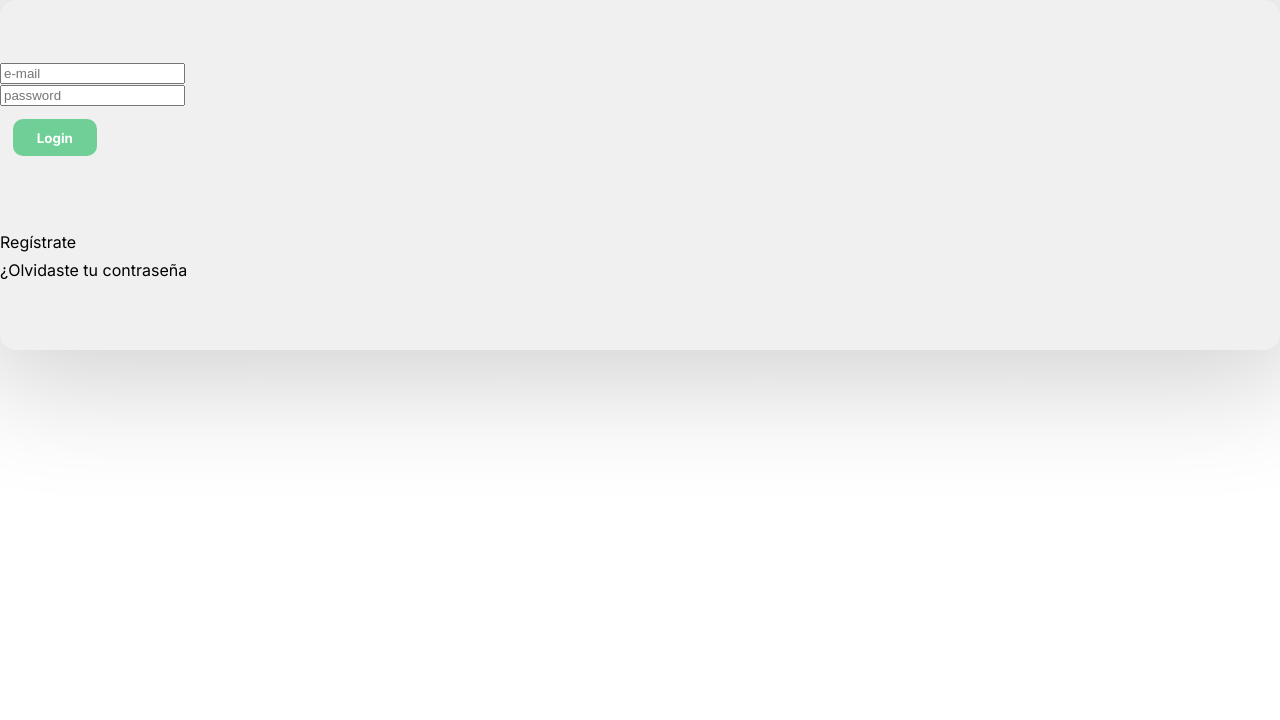
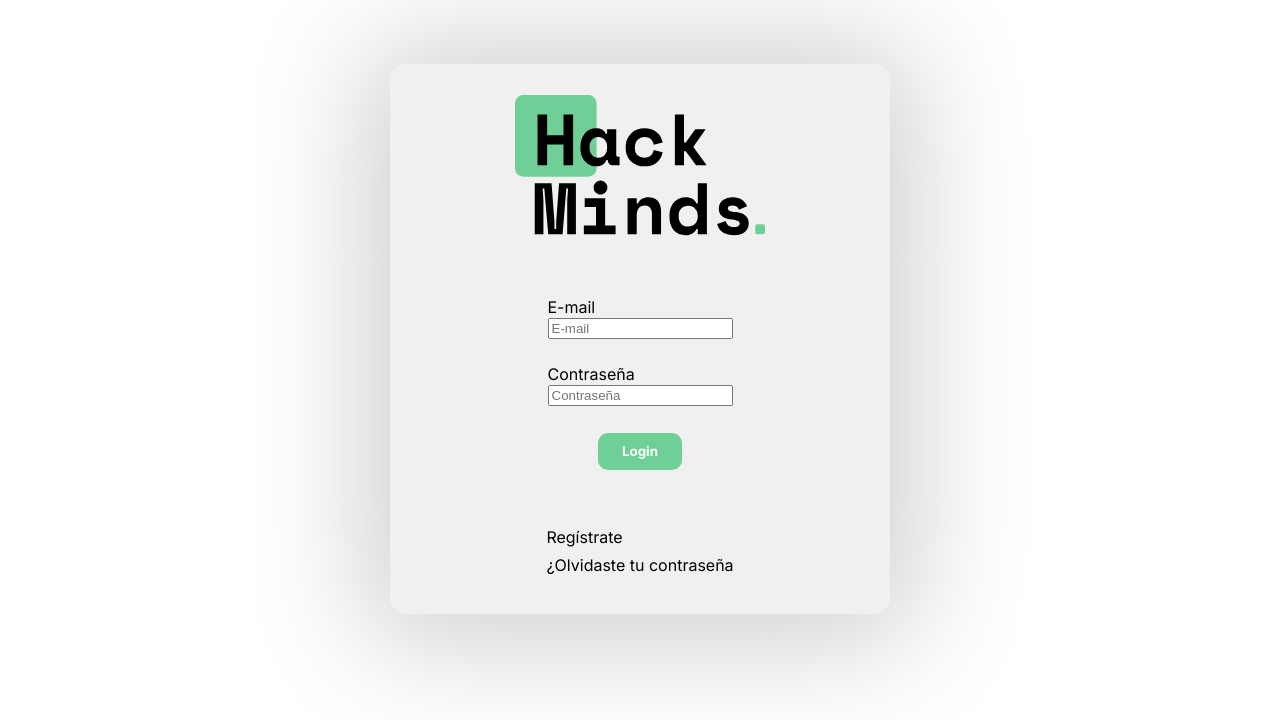
Before and after one commit to Hack-Minds/HackMinds-FE, a React app: page / in a window 1280 px wide. Shown: the top 720 px of the page. Built offline with nearby package versions, Linux system fonts and the light colour scheme.

Commit message:
Login finish

```diff
--- a/src/Components/Styles/Login.scss
+++ b/src/Components/Styles/Login.scss
@@ -1,14 +1,37 @@
 @import '../../Vars.scss';
 
 .formContainer {
+  @include container(500px);
+  margin-top: 4em;
+}
+
+.form {
   @include cards;
-  height: 350px;
+  height: 550px;
   display: flex;
   flex-direction: column;
   justify-content: space-evenly;
+  align-items: center;
+
+  label {
+    display: block;
+    margin-top: .75em;
+  }
+
+  img {
+    width: 250px;
+  }
 
   a {
     display: block;
     margin-bottom: .5em;
   }
 }
+
+form {
+  height: 225px;
+  display: flex;
+  flex-direction: column;
+  justify-content: space-evenly;
+  align-items: center;
+}
--- a/src/Pages/Login.jsx
+++ b/src/Pages/Login.jsx
@@ -2,16 +2,21 @@ import React from 'react'
 import Button from '../components/Inputs/Button'
 import '../components/Styles/Login.scss'
 
+import logo from '../assets/logo-vert.svg'
+
 function Login() {
   return (
-    <div>
-      <div className='formContainer'>
+    <div className='formContainer'>
+      <div className='form'>
+        <img src={logo} />
         <form>
           <div>
-            <input placeholder='e-mail' />
+            <label>E-mail</label>
+            <input placeholder='E-mail' />
           </div>
           <div>
-            <input placeholder='password' />
+            <label>Contraseña</label>
+            <input placeholder='Contraseña' />
           </div>
           <Button textButton='Login' />
         </form>
```
Also changed, not shown: src/assets/logo-vert.svg (added).
